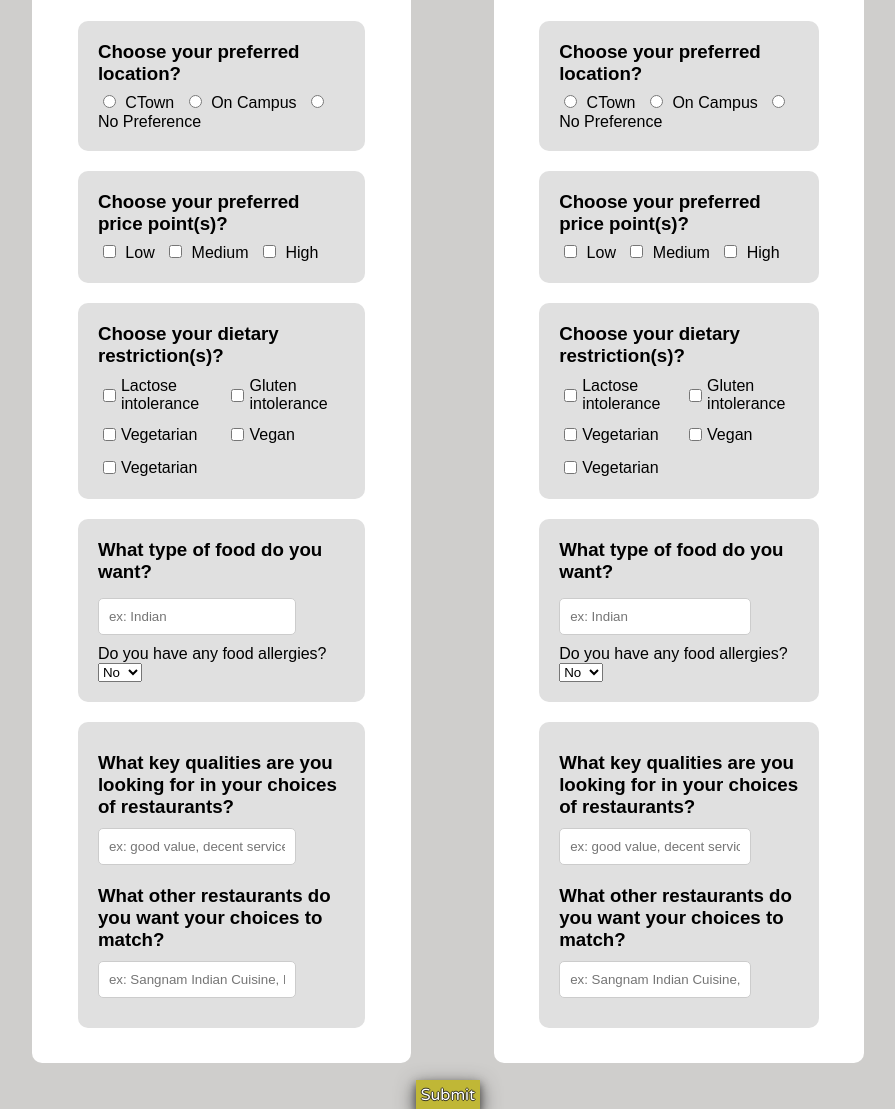
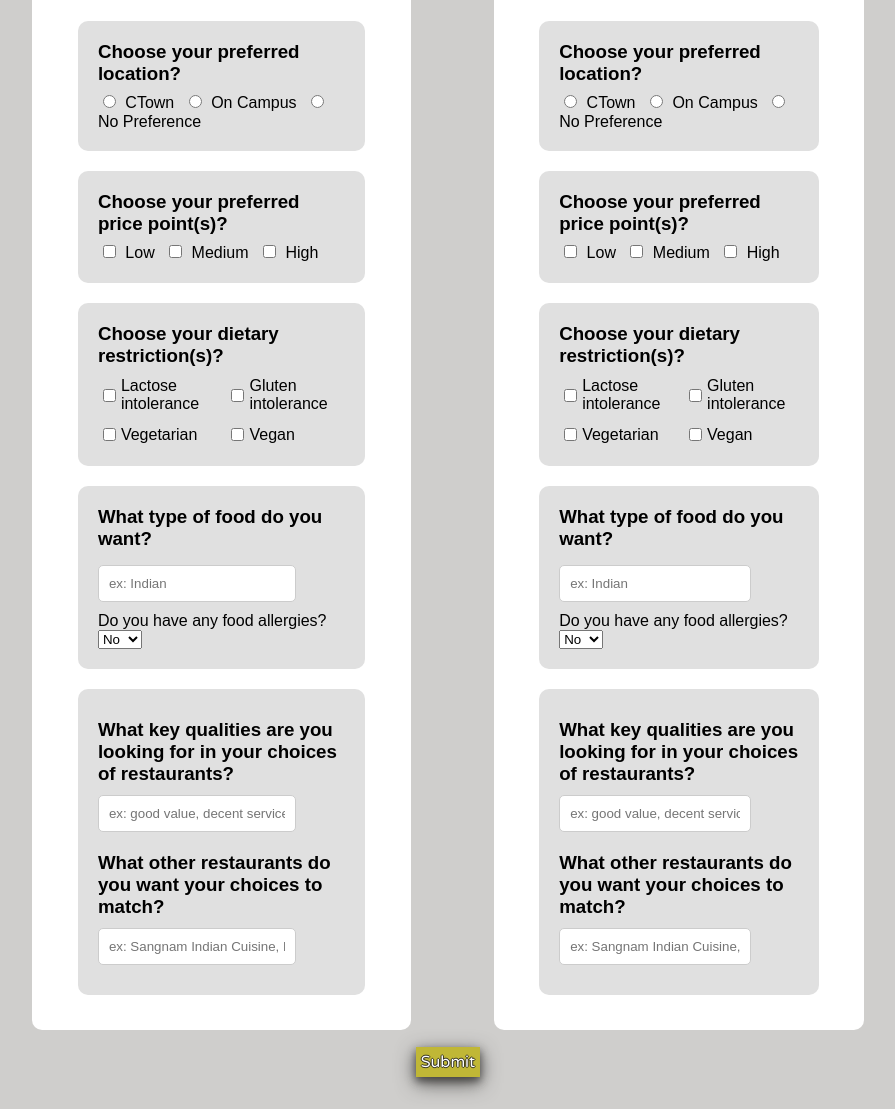
Before and after one commit to nguyen-le-vinh/CtownCritics, a Flask app: page / in a window 1280 px wide. Shown: the part 302-1411 px from the top of the page, without its empty margins (192-1087 px from the left). Run offline with Flask 2, Linux system fonts and the light colour scheme; parts of the project's set-up code (start-up, migrations or seed data) failed here and were passed over; some libraries are stand-ins or nearby versions.

Commit message:
remove duplicated vegetarian checkbox

```diff
--- a/backend/templates/base.html
+++ b/backend/templates/base.html
@@ -128,16 +128,7 @@
 
                   <label for="Vegan">Vegan</label>
                 </div>
-                <div>
-                  <input
-                    type="checkbox"
-                    value="Vegetarian"
-                    name="price-preference1"
-                    id="vegetarian"
-                  />
 
-                  <label for="Vegetarian">Vegetarian</label>
-                </div>
               </div>
             </div>
             <div class="food-container">
@@ -294,16 +285,7 @@
 
                   <label for="Vegan">Vegan</label>
                 </div>
-                <div>
-                  <input
-                    type="checkbox"
-                    value="Vegetarian"
-                    name="price-preference2"
-                    id="vegetarian"
-                  />
 
-                  <label for="Vegetarian">Vegetarian</label>
-                </div>
               </div>
             </div>
             <div class="food-container">
```
